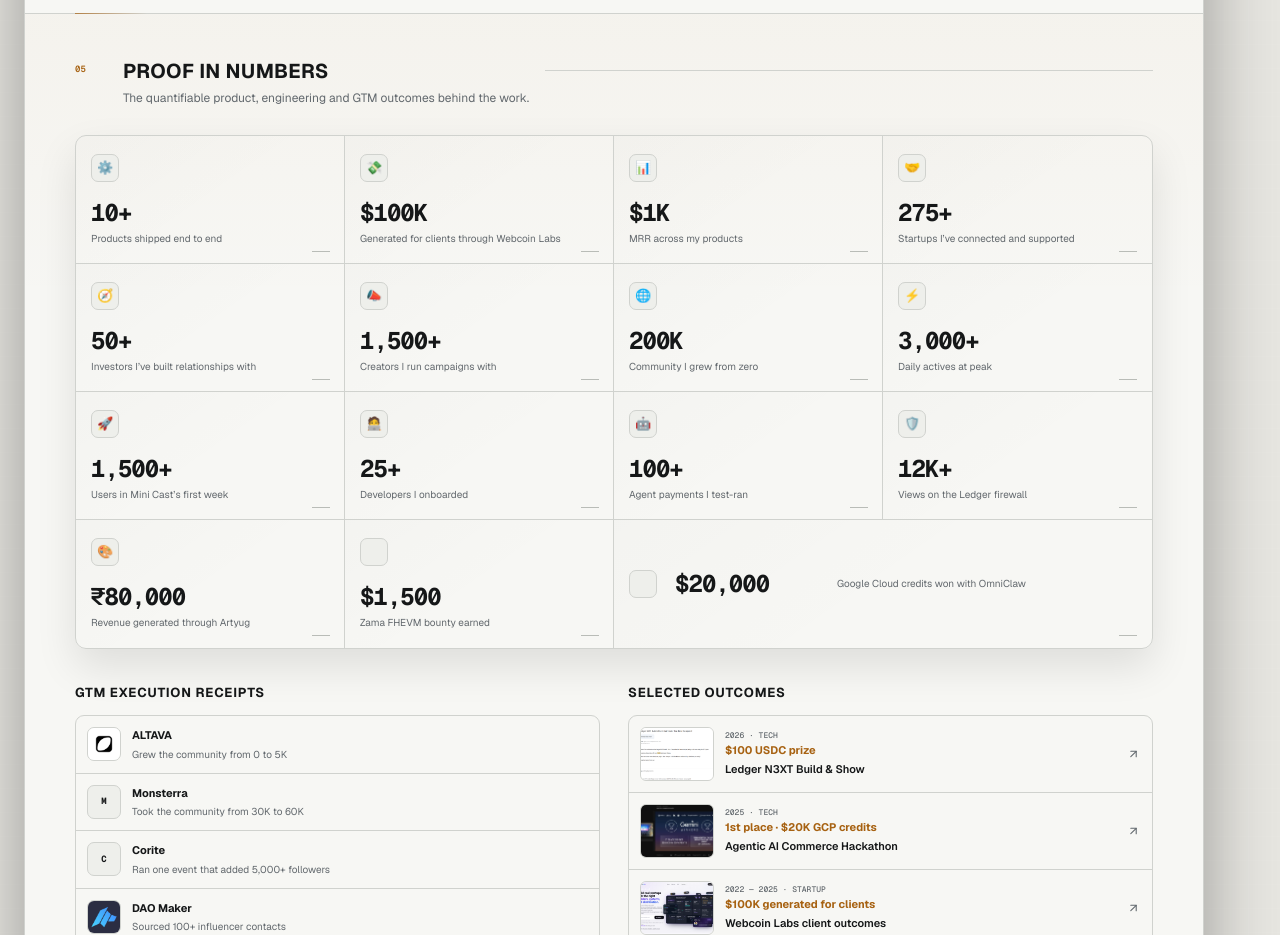
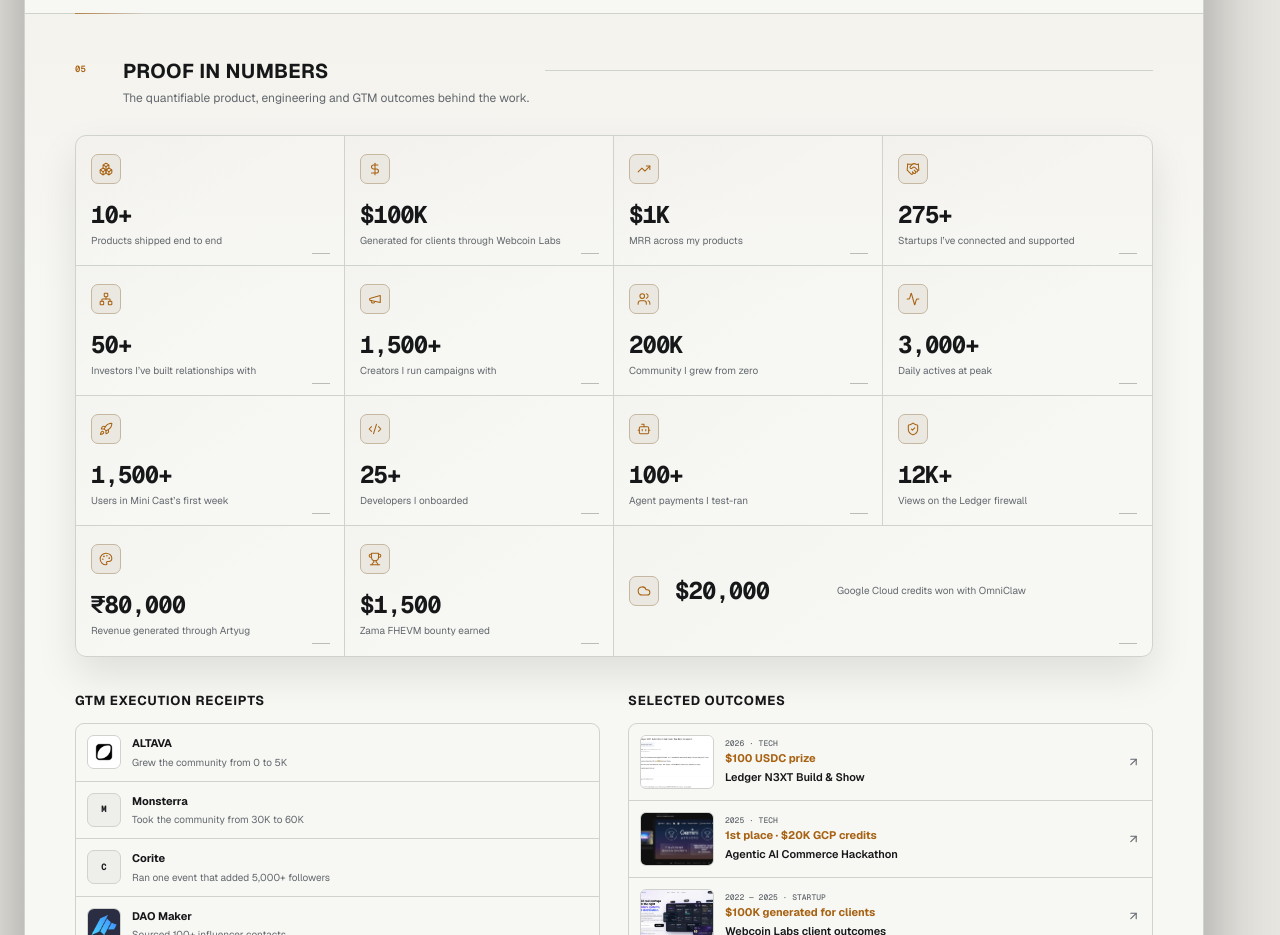
Before and after one commit to anshitraj/portfolio-webpage, a Next.js app: page / in a window 1280 px wide. Shown: the part 7780-8715 px from the top of the page. Built offline with nearby package versions, Linux system fonts and the light colour scheme.

Commit message:
fix: replace metrics emojis with system icons

```diff
--- a/components/portfolio/HomePortfolio.module.css
+++ b/components/portfolio/HomePortfolio.module.css
@@ -500,7 +500,18 @@
 .metricsGrid > div:hover::after { width: 34px; background: var(--p-accent); }
 .metricsGrid > div:last-child { grid-column: span 2; display: grid; min-height: 120px; grid-template-columns: 34px 150px minmax(0, 1fr); align-items: center; gap: 12px; }
 .metricsGrid > div:last-child strong, .metricsGrid > div:last-child p { margin-top: 0; }
-.metricsGrid > div > span { display: grid; width: 28px; height: 28px; place-items: center; background: var(--p-surface-2); border: 1px solid var(--p-line); border-radius: 7px; font-size: 13px; }
+.metricsGrid > div > span {
+  display: grid;
+  width: 30px;
+  height: 30px;
+  place-items: center;
+  color: var(--p-accent);
+  background: color-mix(in srgb, var(--p-accent) 5%, var(--p-surface-2));
+  border: 1px solid color-mix(in srgb, var(--p-accent) 24%, var(--p-line));
+  border-radius: 7px;
+  box-shadow: inset 0 1px rgba(255, 255, 255, 0.035);
+}
+.metricsGrid > div > span svg { width: 14px; height: 14px; stroke-width: 1.8; }
 .metricsGrid strong { display: block; margin-top: 19px; font: 660 24px/1 var(--font-geist-mono); letter-spacing: -0.04em; }
 .metricsGrid p { margin-top: 7px; color: var(--p-dim); font-size: 10px; line-height: 1.4; }
 
--- a/components/portfolio/HomePortfolio.tsx
+++ b/components/portfolio/HomePortfolio.tsx
@@ -1,18 +1,33 @@
 import Image from 'next/image';
 import Link from 'next/link';
 import {
+  Activity,
   ArrowRight,
   ArrowUpRight,
+  Bot,
+  Boxes,
   CalendarDays,
   Check,
   ChevronDown,
+  Cloud,
+  Code2,
+  DollarSign,
   FileText,
   Github,
+  Handshake,
   Linkedin,
   Mail,
+  Megaphone,
+  Network,
+  Palette,
   Play,
   Radio,
+  Rocket,
+  ShieldCheck,
   Sparkles,
+  TrendingUp,
+  Trophy,
+  Users,
 } from 'lucide-react';
 import { visibleAchievements } from '@/data/achievements';
 import { experience } from '@/data/experience';
@@ -48,6 +63,23 @@ const moreProjects = MORE_PROJECT_SLUGS.map((slug) => projects.find((project) =>
 const topProjects = HOME_PROJECTS.filter((project) => project.tier === 'top');
 const secondaryProjects = HOME_PROJECTS.filter((project) => project.tier === 'secondary');
 const archiveVideoCount = moreProjects.filter((project) => project.video).length;
+const metricIcons = [
+  Boxes,
+  DollarSign,
+  TrendingUp,
+  Handshake,
+  Network,
+  Megaphone,
+  Users,
+  Activity,
+  Rocket,
+  Code2,
+  Bot,
+  ShieldCheck,
+  Palette,
+  Trophy,
+  Cloud,
+] as const;
 
 function SectionHeading({ index, title, note }: { index: string; title: string; note?: string }) {
   return (
@@ -341,13 +373,16 @@ export function HomePortfolio() {
           <section className={`${styles.section} ${styles.proofSection}`} id="proof" aria-labelledby="proof-title">
             <SectionHeading index="05" title="Proof in numbers" note="The quantifiable product, engineering and GTM outcomes behind the work." />
             <div className={styles.metricsGrid}>
-              {visible(IMPACT_METRICS).map((metric, index) => (
-                <div key={metric.label}>
-                  <span aria-hidden>{['⚙️', '💸', '📊', '🤝', '🧭', '📣', '🌐', '⚡', '🚀', '🧑‍💻', '🤖', '🛡️', '🎨'][index]}</span>
-                  <strong>{metric.value}</strong>
-                  <p>{metric.label}</p>
-                </div>
-              ))}
+              {visible(IMPACT_METRICS).map((metric, index) => {
+                const MetricIcon = metricIcons[index] ?? Sparkles;
+                return (
+                  <div key={metric.label}>
+                    <span aria-hidden><MetricIcon /></span>
+                    <strong>{metric.value}</strong>
+                    <p>{metric.label}</p>
+                  </div>
+                );
+              })}
             </div>
 
             <div className={styles.proofSplit}>
```
